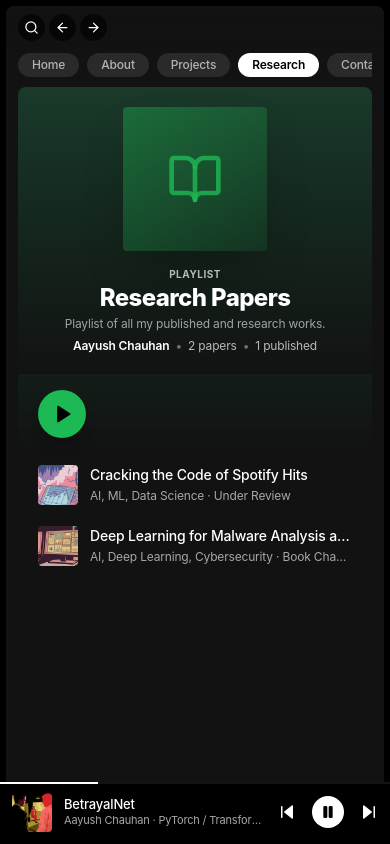
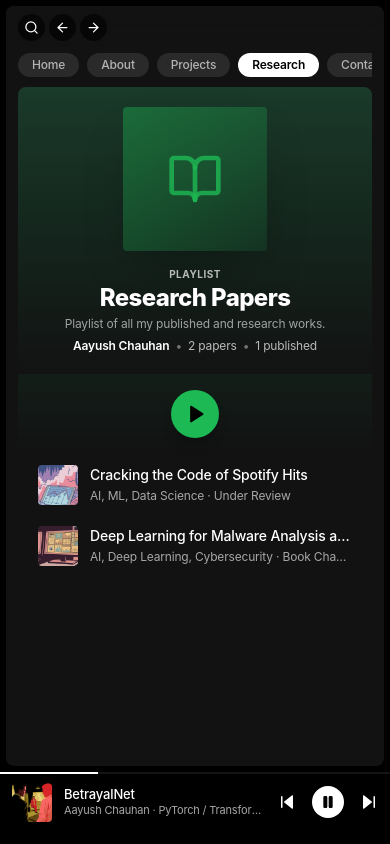
Before and after one commit to aayush010904/aayush-chauhan, a React (Vite) app: page /research in a window 390 px wide. Built offline with nearby package versions, Linux system fonts and the light colour scheme.

Commit message:
fixed scrolling of nav and now playing bar

```diff
--- a/src/components/layout/AppShell.jsx
+++ b/src/components/layout/AppShell.jsx
@@ -57,12 +57,13 @@
             onTouchStart={handleTouchStart}
             onTouchMove={handleTouchMove}
             onTouchEnd={handleTouchEnd}
-            className="flex-1 overflow-y-auto scroll-container scrollbar-thin px-3 md:px-6 pb-24 md:pb-6 pt-1"
+            className="flex-1 overflow-y-auto scroll-container scrollbar-thin px-3 md:px-6 pb-[calc(8.5rem+env(safe-area-inset-bottom))] md:pb-6 pt-1"
           >
             {children}
           </main>
         </div>
       </div>
+      <div className="md:hidden h-[calc(4.5rem+env(safe-area-inset-bottom))] shrink-0" aria-hidden="true" />
       {/* Fixed playback bar at bottom */}
       <PlaybackBar />
     </div>
--- a/src/components/layout/PlaybackBar.jsx
+++ b/src/components/layout/PlaybackBar.jsx
@@ -39,7 +39,7 @@
   return (
     <footer className="bg-black fixed inset-x-0 bottom-0 z-40 md:static md:z-auto shrink-0">
       {/* ── Mobile Now Playing Bar (Spotify-style mini player) ── */}
-      <div className="md:hidden pb-[max(env(safe-area-inset-bottom),0.25rem)]">
+      <div className="md:hidden min-h-[4.5rem] pb-[max(env(safe-area-inset-bottom),0.25rem)]">
         {/* Progress line at top */}
         <div className="h-[2px] bg-white/[0.08] relative">
           <motion.div
--- a/src/pages/ContactPage.jsx
+++ b/src/pages/ContactPage.jsx
@@ -124,7 +124,7 @@
         <ScrollReveal delay={0.1}>
           <StaggerContainer className="space-y-2">
             <StaggerItem>
-              <a href={`mailto:${profile.contact.email}`} className="flex items-center gap-3 rounded-lg bg-white/[0.04] px-3.5 py-3 hover:bg-white/[0.07] transition-all duration-220 ease-out-expo group">
+              <a href={`mailto:${profile.contact.email}`} target="_blank" rel="noopener noreferrer" className="flex items-center gap-3 rounded-lg bg-white/[0.04] px-3.5 py-3 hover:bg-white/[0.07] transition-all duration-220 ease-out-expo group">
                 <Mail size={16} className="text-textMuted group-hover:text-accent transition-colors" />
                 <span className="text-sm font-medium">Email Me</span>
               </a>
@@ -144,6 +144,8 @@
             <StaggerItem>
               <motion.a
                 href={profile.contact.resumeUrl}
+                target="_blank"
+                rel="noopener noreferrer"
                 whileHover={{ scale: 1.02 }}
                 whileTap={{ scale: 0.98 }}
                 className="flex items-center gap-3 rounded-full bg-accent text-black font-medium px-4 py-2.5 hover:bg-accent-hover transition-colors duration-150 shadow-lg shadow-accent/20"
--- a/src/pages/HomePage.jsx
+++ b/src/pages/HomePage.jsx
@@ -66,7 +66,8 @@
               {/* Resume Play Button */}
               <motion.a
                 href={profile.contact.resumeUrl}
-                download
+                target="_blank"
+                rel="noopener noreferrer"
                 className="group relative inline-flex items-center gap-0 rounded-full bg-white/[0.07] hover:bg-white/[0.12] text-white font-medium h-10 overflow-hidden transition-all duration-300 ease-out"
                 whileHover={{ width: 'auto' }}
                 whileTap={{ scale: 0.95 }}
--- a/src/pages/ResearchPage.jsx
+++ b/src/pages/ResearchPage.jsx
@@ -1,5 +1,5 @@
 import { useMemo, useState } from 'react';
-import { Link } from 'react-router-dom';
+import { Link, useNavigate } from 'react-router-dom';
 import { motion } from 'framer-motion';
 import { Play, Clock3, FileText, BookOpen } from 'lucide-react';
 import ScrollReveal from '../components/animation/ScrollReveal';
@@ -103,6 +103,7 @@
 }
 
 export default function ResearchPage() {
+  const navigate = useNavigate();
   const { query } = useSearch();
 
   const filteredResearch = useMemo(() => {
@@ -154,8 +155,16 @@
 
       {/* ── Action Row ── */}
       <ScrollReveal delay={0.05}>
-        <div className="flex items-center gap-4 px-5 md:px-8 py-4 md:py-5 bg-gradient-to-b from-[#14261d]/60 to-transparent">
-          <button className="w-12 h-12 md:w-14 md:h-14 rounded-full bg-accent flex items-center justify-center shadow-lg hover:scale-105 active:scale-95 transition-transform duration-150">
+        <div className="flex items-center justify-center gap-4 px-5 md:px-8 py-4 md:py-5 bg-gradient-to-b from-[#14261d]/60 to-transparent">
+          <button
+            onClick={() => {
+              if (research.length > 0) {
+                navigate(`/research/${research[0].slug}`);
+              }
+            }}
+            className="w-12 h-12 md:w-14 md:h-14 rounded-full bg-accent flex items-center justify-center shadow-lg hover:scale-105 active:scale-95 transition-transform duration-150"
+            aria-label="Open first research"
+          >
             <Play className="w-5 h-5 md:w-6 md:h-6 text-black fill-black ml-0.5" />
           </button>
         </div>
```
